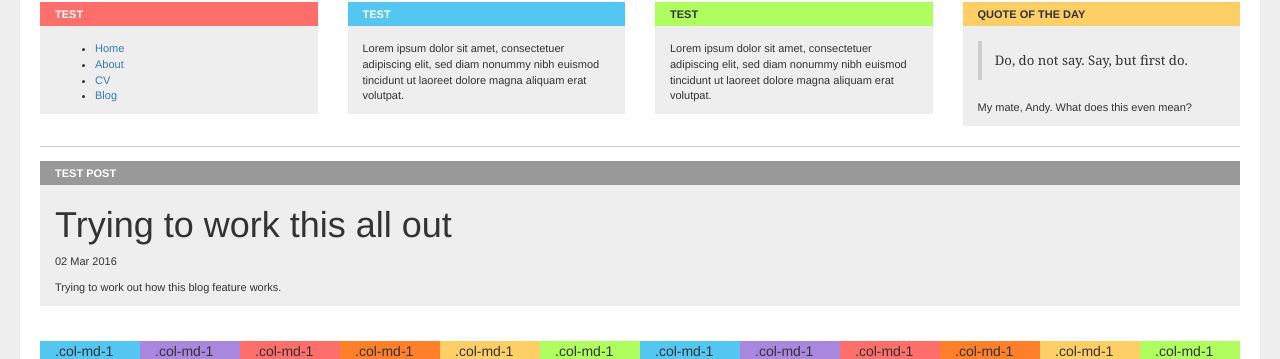
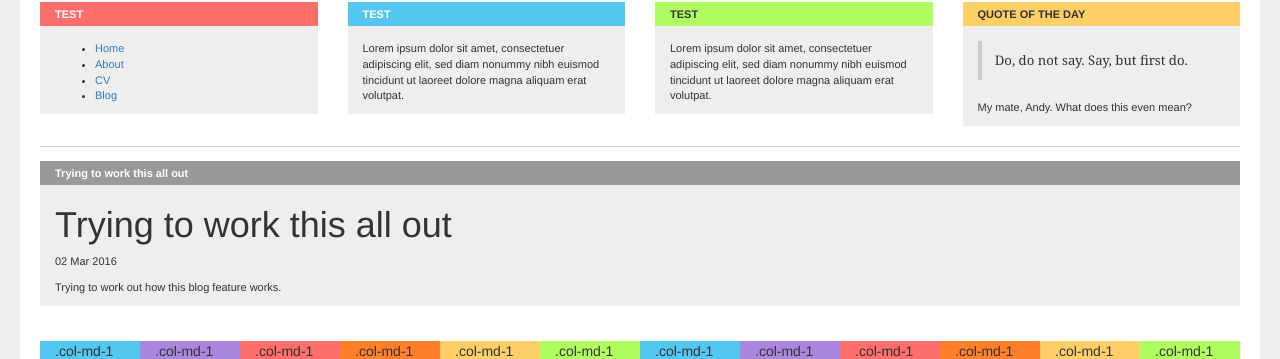
Before and after one commit to davidgitstuff/davidgitstuff.github.io, a Jekyll site: the page built from _posts/2016-03-02-working-out-how-this-works.md, in a window 1280 px wide. Shown: the part 137-496 px from the top of the page. Built offline with Jekyll 4.4.1, drawn with Linux system fonts in a browser that asks for light colours; nearby versions of some CDN libraries; library files that are not in the unit come from our copies.

Commit message:
Update index and layouts
Update index and layouts

```diff
--- a/_layouts/default.html
+++ b/_layouts/default.html
@@ -95,7 +95,7 @@
 
   <div class="col-md-12">
   <div class="col-md-12 greybox">
-    <h2 class="colgrey">TEST POST</h2>
+    <h2 class="colgrey">{{ page.title }}</h2>
     <p>
       			{{ content }}
     </p>
--- a/index.html
+++ b/index.html
@@ -1,6 +1,6 @@
 ---
 layout: default
-title: badatwords
+title: This is a test post
 ---
 <div class="blurb">
 	<h1>This is a test!</h1>
```
